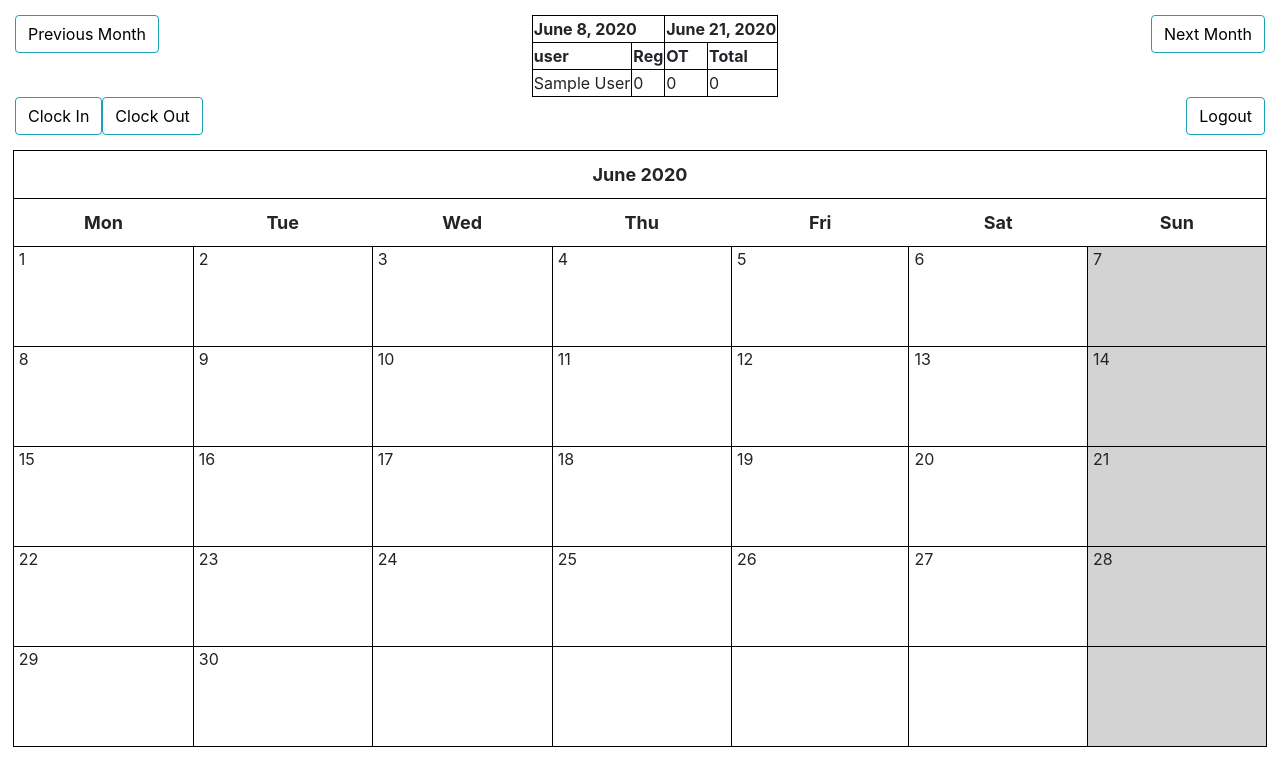
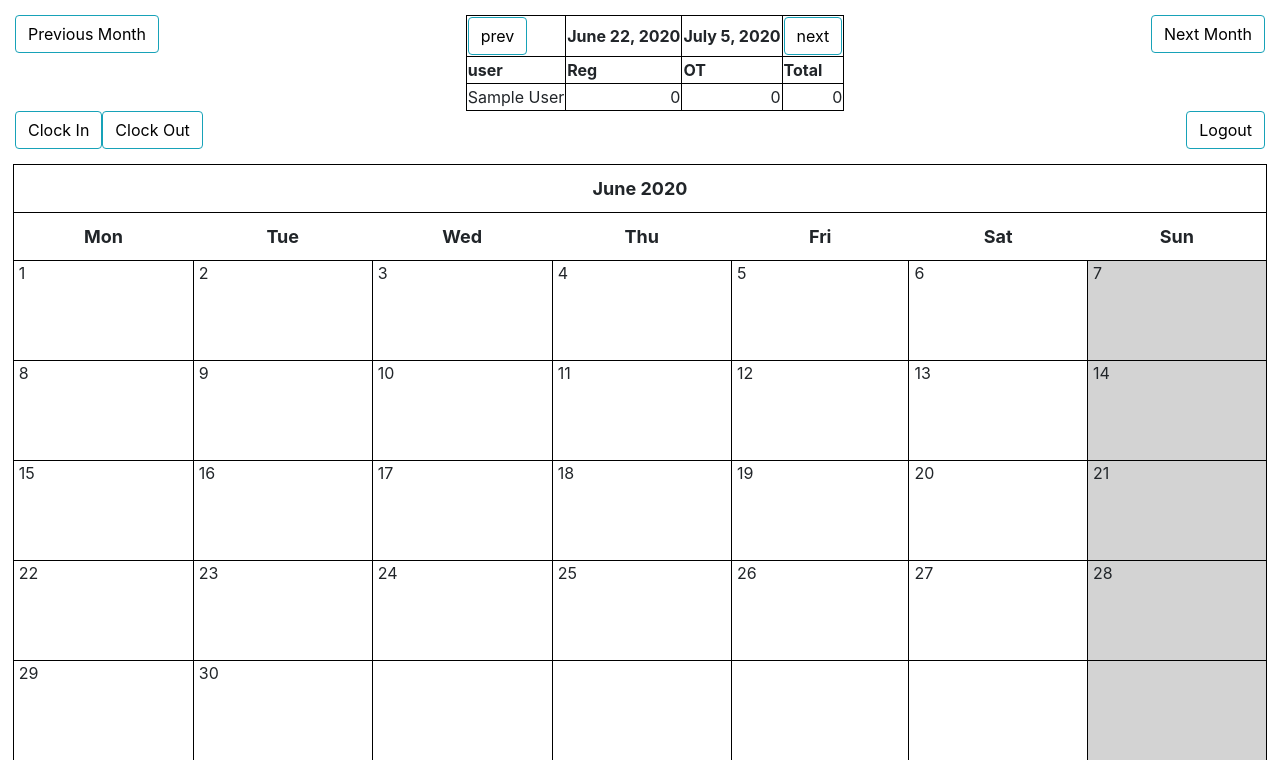
Before and after one commit to nimrodl/timeclock, a Django app: page / in a window 1280 px wide. Shown: the top 760 px of the page. Run offline with Django 3.2, Linux system fonts and the light colour scheme; a user stored in the database is signed in; tables that the repository leaves empty hold one stand-in row (values such as "Sample post"); some libraries are stand-ins or nearby versions.

Commit message:
refactored paydata code and added functions to get previous and next pay periods

```diff
--- a/timeclock/models.py
+++ b/timeclock/models.py
@@ -32,23 +32,24 @@ class EventQuerySet(models.QuerySet):
     def ot(self):
         return round(self.total-40,2) if self.total>40 else 0
     def week(self, index=0, day=timezone.localdate()):
-        sun = (day + relativedelta(weekday=MO, weeks=-1+index))
-        sat = (day + relativedelta(weekday=SU, weeks=-1+index))
-        qs = self.filter(date__range=[sun,sat])
+        mo = (day + relativedelta(weekday=MO))
+        su = (day + relativedelta(weekday=SU))
+        qs = self.filter(date__range=[mo,su])
         return qs
-    @property
     def paydata(self, date=timezone.localdate()):
-        first = date + relativedelta(weekday=MO, weeks=-3)
-        last = date + relativedelta(weekday=SU, weeks=-1)
-        out = { 'reg': self.week(day=first).reg + self.week(day=last).reg,
+        #get first and last mondays in payperiod
+        first = date
+        last = date + datetime.timedelta(7)
+        out = { 'reg': round(self.week(day=first).reg + self.week(day=last).reg,2),
                 'ot': round(self.week(day=first).ot + self.week(day=last).ot,2),
                 'total': round(self.week(day=first).total + self.week(day=last).total,2),
                 'first': first,
-                'last': last,
+                'last': last + datetime.timedelta(6),
                 }
         return out
     def week_pay(self, date=timezone.localdate()):
         out={}
+        date = (date + relativedelta(weekday=MO, weeks=-1)) if date.weekday()!=0 else date
         for user in self.week(day=date).values('user').order_by('user'):
             user_week = self.week(day=date).filter(user=user['user'])
             user_pay = user_week.week(day=date)
--- a/timeclock/templates/timeclock/calendar.html
+++ b/timeclock/templates/timeclock/calendar.html
@@ -33,6 +33,10 @@
 
 .date {
   font-size: 16px;
+}
+
+.num {
+  text-align: right;
 }
 
 ul {
@@ -75,8 +79,10 @@ a {
 	<a class="btn btn-info right" href="{% url 'timeclock:calendar' %}?{{ next_month }}"> Next Month </a>
 	<table class='center payroll'>
 			<tr>
-				<th colspan=2>{{summary.1.paydata.first}}</th>
-				<th colspan=2>{{summary.1.paydata.last}}</th>
+				<th><a class="btn btn-info" href="{% url 'timeclock:calendar' %}?{{ prev_pay }}"> prev </a></th>
+				<th>{{summary.1.paydata.first}}</th>
+				<th>{{summary.1.paydata.last}}</th>
+				<th><a class="btn btn-info" href="{% url 'timeclock:calendar' %}?{{ next_pay }}"> next </a></th>
 			</tr>
 			<tr>
 				<th>user</th>
@@ -86,9 +92,9 @@ a {
 		{% for user,data in summary.items %}
 			<tr>
 				<td>{{data.name}}</td>
-				<td>{{data.paydata.reg}}</td>
-				<td>{{data.paydata.ot}}</td>
-				<td>{{data.paydata.total}}</td>
+				<td class=num>{{data.paydata.reg}}</td>
+				<td class=num>{{data.paydata.ot}}</td>
+				<td class=num>{{data.paydata.total}}</td>
 			</tr>
 		{% endfor %}
 	</table>
--- a/timeclock/views.py
+++ b/timeclock/views.py
@@ -7,6 +7,7 @@ from django.views import generic
 from django.utils import timezone
 from django.db.models import Sum
 import datetime
+from dateutil.relativedelta import *
 from django.shortcuts import render
 from django.utils.safestring import mark_safe
 import calendar
@@ -59,6 +60,9 @@ class CalendarView(LoginRequiredMixin, generic.ListView):
         d = get_date(self.request.GET.get('month', None))
         context['prev_month'] = prev_month(d)
         context['next_month'] = next_month(d)
+        p = get_paydate(self.request.GET.get('paydate', None))
+        context['prev_pay'] = prev_pay(p)
+        context['next_pay'] = next_pay(p)
         # Instantiate our calendar class with today's year and date
         cal = Calendar(d.year, d.month)
         # Call the formatmonth method, which returns our calendar as a table
@@ -70,7 +74,7 @@ class CalendarView(LoginRequiredMixin, generic.ListView):
         context['summary'] = {}
         for user in user_list:
             context['summary'][user.id]={
-                    'paydata': Event.objects.filter(user = user.id).paydata,
+                    'paydata': Event.objects.filter(user = user.id).paydata(date=p),
                     'name': user.name,
                     }
         return context
@@ -79,9 +83,28 @@ class CalendarView(LoginRequiredMixin, generic.ListView):
             response = super().render_to_response(
                     context, **response_kwargs
             )
+            return response
             if 'HTTP_REFERER' in self.request.META and self.request.META['HTTP_REFERER'] == self.request.build_absolute_uri():
                 response['Refresh'] = "5;url=" + reverse('timeclock:logout')
             return response
+def get_paydate(req):
+    if req:
+        date = datetime.date.fromisoformat(req)
+    else:
+        # date = previous monday
+        date = timezone.localdate() + relativedelta(weekday=MO, weeks=-1)
+    # first pay period ever
+    start = datetime.date(2020,6,8)
+    # set date to start of payperiod
+    print(date, (date-start).days %14)
+    date = date-datetime.timedelta(7) if ((date-start).days % 14) ==7 else date
+    return date
+
+def prev_pay(date):
+    return 'paydate='+str(date - datetime.timedelta(14))
+
+def next_pay(date):
+    return 'paydate='+str(date + datetime.timedelta(14))
 
 
 def get_date(req_day):
```
